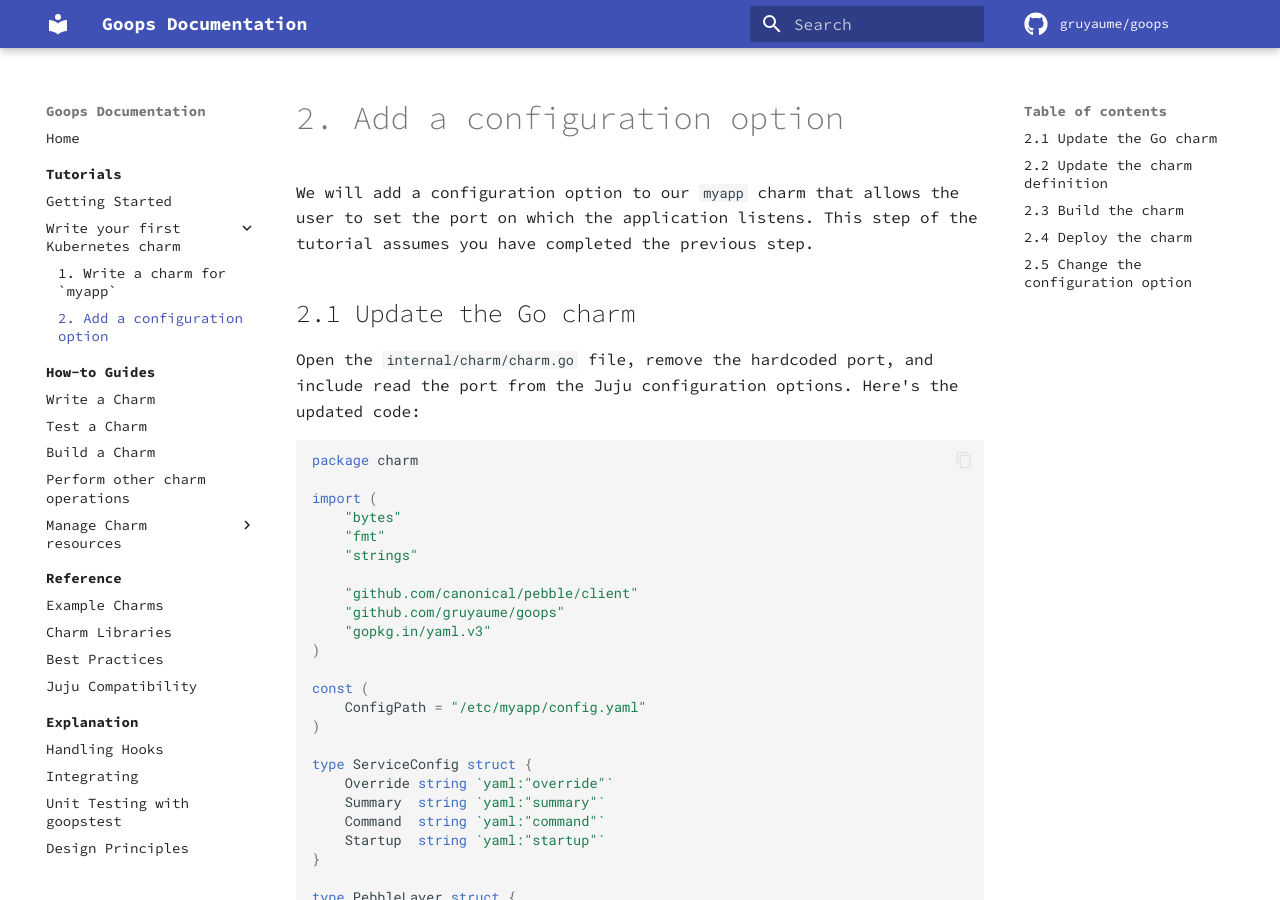
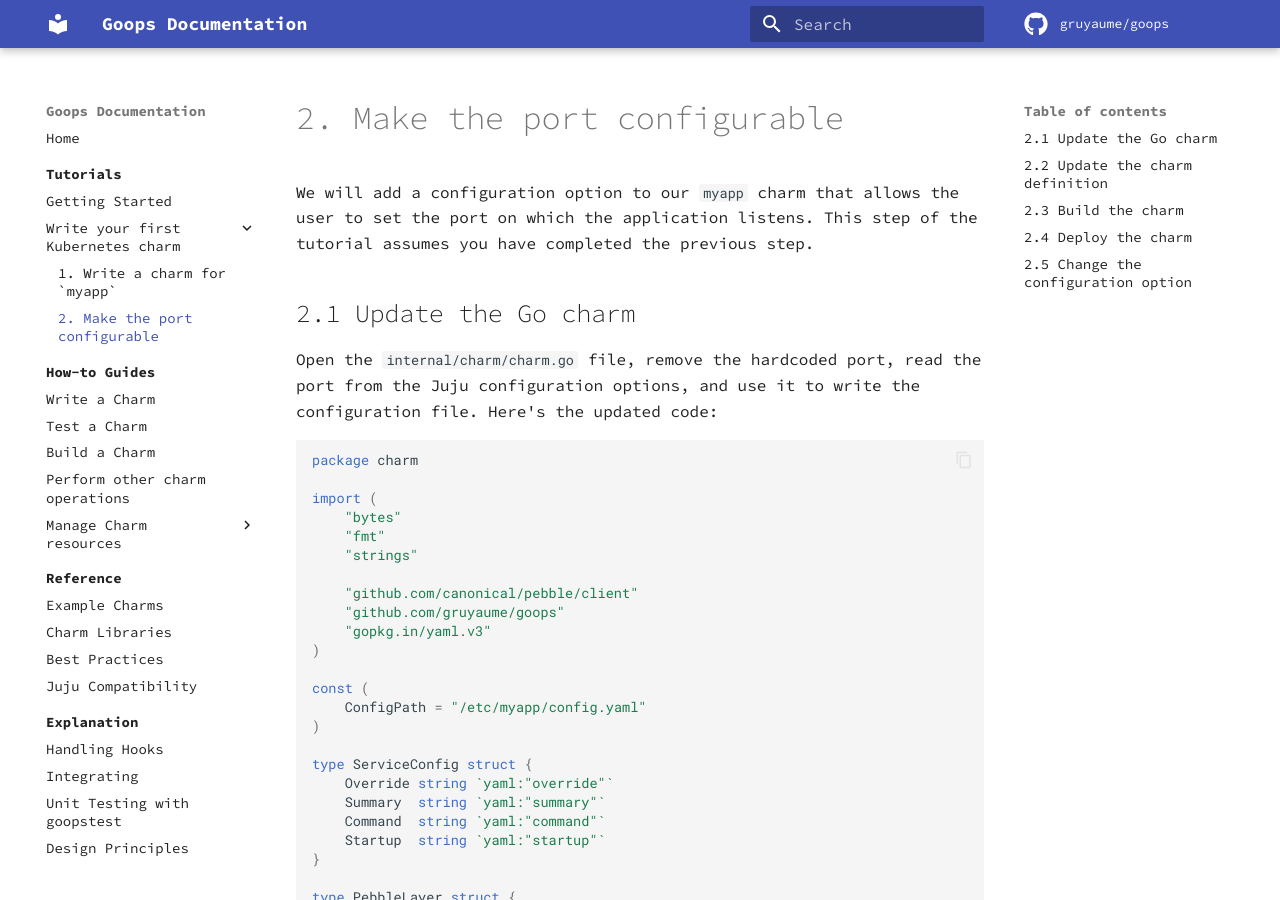
Before and after one commit to gruyaume/goops, an MkDocs documentation site: the page built from docs/tutorials/write_your_first_k8s_charm/make_port_configurable.md, in a window 1280 px wide and 900 px high. Built offline with MkDocs 1.6.1 and Material for MkDocs 9.7.7, drawn with Linux system fonts in a browser that asks for light colours; comment, search, counter and statistics services are not loaded.

Commit message:
docs: adapt section name
Signed-off-by: Guillaume Belanger <guillaume.belanger27@gmail.com>

````diff
--- a/docs/tutorials/write_your_first_k8s_charm/add_config_option.md
+++ b/docs/tutorials/write_your_first_k8s_charm/make_port_configurable.md
@@ -2,13 +2,13 @@
 description: Add a configuration option to your Kubernetes charm using `goops`.
 ---
 
-# 2. Add a configuration option
+# 2. Make the port configurable
 
 We will add a configuration option to our `myapp` charm that allows the user to set the port on which the application listens. This step of the tutorial assumes you have completed the previous step.
 
 ## 2.1 Update the Go charm
 
-Open the `internal/charm/charm.go` file, remove the hardcoded port, and include read the port from the Juju configuration options. Here's the updated code:
+Open the `internal/charm/charm.go` file, remove the hardcoded port, read the port from the Juju configuration options, and use it to write the configuration file. Here's the updated code:
 
 ```go
 package charm
--- a/mkdocs.yml
+++ b/mkdocs.yml
@@ -41,7 +41,7 @@ nav:
     - Write your first Kubernetes charm:
       - tutorials/write_your_first_k8s_charm/index.md
       - 1. Write a charm for `myapp`: tutorials/write_your_first_k8s_charm/write_charm_for_my_app.md
-      - 2. Add a configuration option: tutorials/write_your_first_k8s_charm/add_config_option.md
+      - 2. Make the port configurable: tutorials/write_your_first_k8s_charm/make_port_configurable.md
   - How-to Guides:
     - how_to/index.md
     - Write a Charm: how_to/write_a_charm.md
````
Also changed, not shown: docs/tutorials/write_your_first_k8s_charm/index.md (+1 -1 lines).
